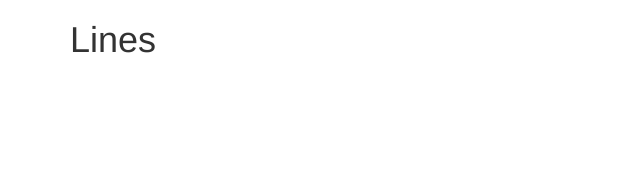
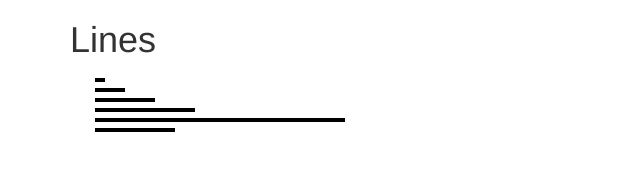
Before and after one commit to Catechacha/VA_Lezioni, a website: page lines2017_03_27.html in a window 1280 px wide. Shown: the whole page, without its empty margins (0-640 px from the left). Drawn offline with nearby package versions, Linux system fonts and the light colour scheme.

Commit message:
update lesson

```diff
--- a/lines2017_03_27.html
+++ b/lines2017_03_27.html
@@ -9,7 +9,49 @@
     <body id="index" class="container">
         <h1 id="lines">Lines</h1>
         <div class="rows">
+            <div id="viz" class="col-md-12">
 
+            </div>
         </div>
+    <script type="text/javascript">
+        //get a new dataset
+        var numbers = [10,30,60,100,250,80];
+
+        var svg = d3.select("#viz")
+                .append("svg")
+                .attr("width",600)
+                .attr("height",400);
+
+/*        svg.selectAll("line")
+                .data(numbers)
+                .enter()
+                .append("line")
+                .attr("x1",10)
+                .attr("y1",function(d,i){
+                    return 10*i;
+                })
+                .attr("y2",function(d,i){
+                    return 10*i;
+                })
+                .attr("x2",function(d){
+                    return 10 + d;
+                })
+                .attr("stroke","black")
+                .attr("stroke-width",4);
+*/
+        var gs = svg.selectAll("g")
+                .data(numbers)
+                .enter()
+                .append("g")
+                .attr("transform",function (d,i) {
+                    return "translate(10,"+(i*10+10)+")";
+                });
+        gs.append("line")
+                .attr("x2",function(d){
+                    return d;
+                }) //x1 y1 e y2 prendono il valore di default che è 0, perchè non sono definiti
+                .attr("stroke","black")
+                .attr("stroke-width",4);
+    </script>
     </body>
 </html>
```
